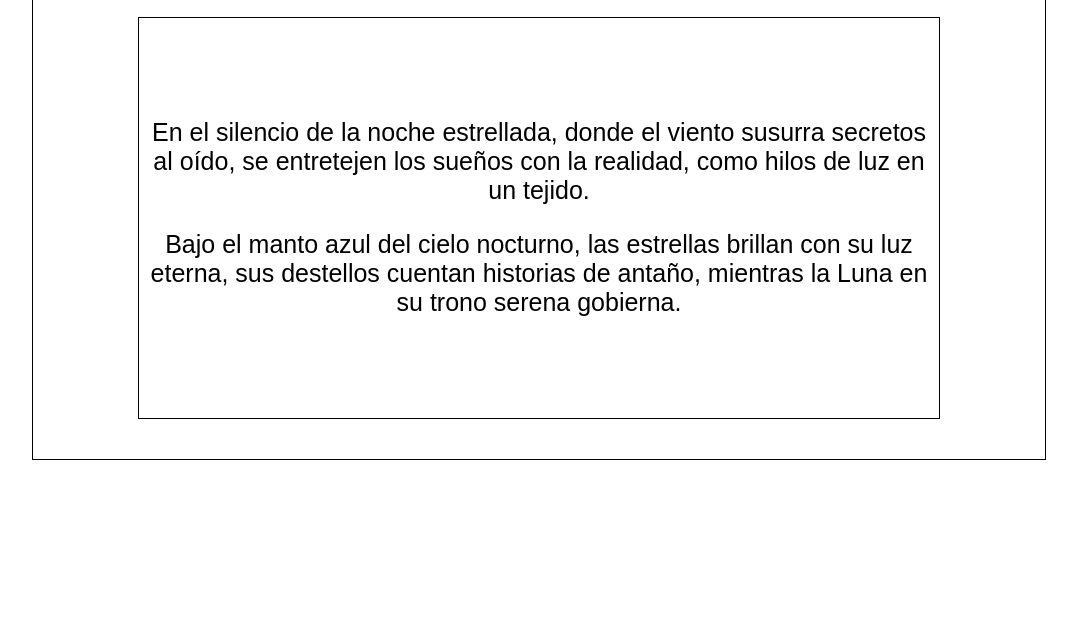
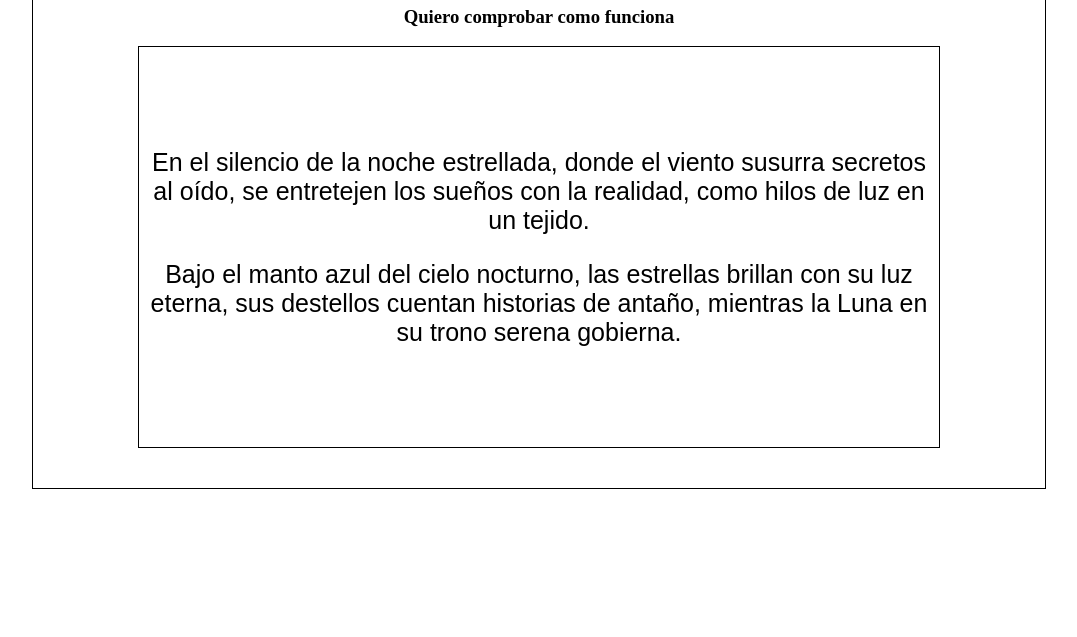
Before and after one commit to Cremyadea18/Master, a plain HTML site: page Index.html in a window 1280 px wide. Shown: the part 163-800 px from the top of the page, without its empty margins (101-1178 px from the left). Drawn offline with Linux system fonts and the light colour scheme.

Commit message:
Como funciona esto

```diff
--- a/Index.html
+++ b/Index.html
@@ -11,6 +11,7 @@
     <div class="container">
         <h1 class="title-1">Cabecera de Blog</h1>
         <h2>Es hora de subir este repo</h2>
+        <h3>Quiero comprobar como funciona</h3>
         <div class="second-container">
             <p class="paragraph">En el silencio de la noche estrellada,
                 donde el viento susurra secretos al oído,
```
